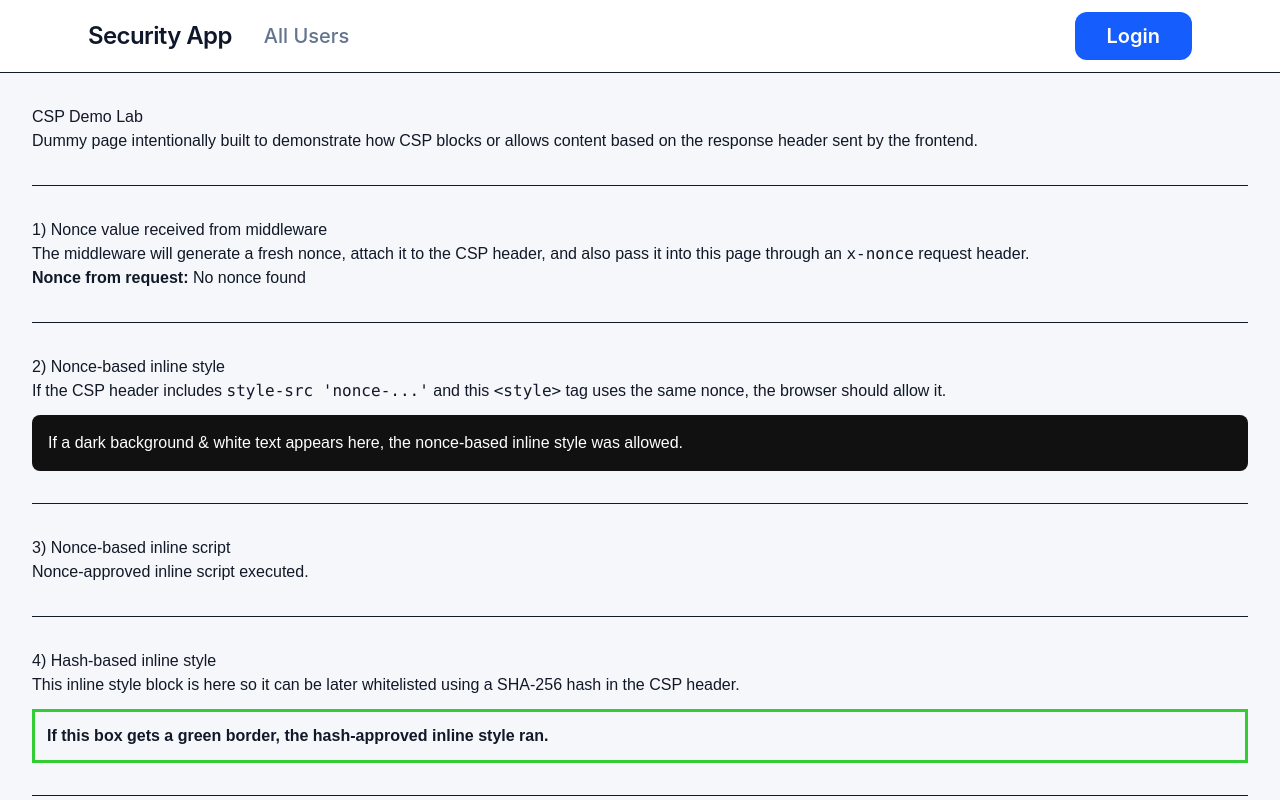
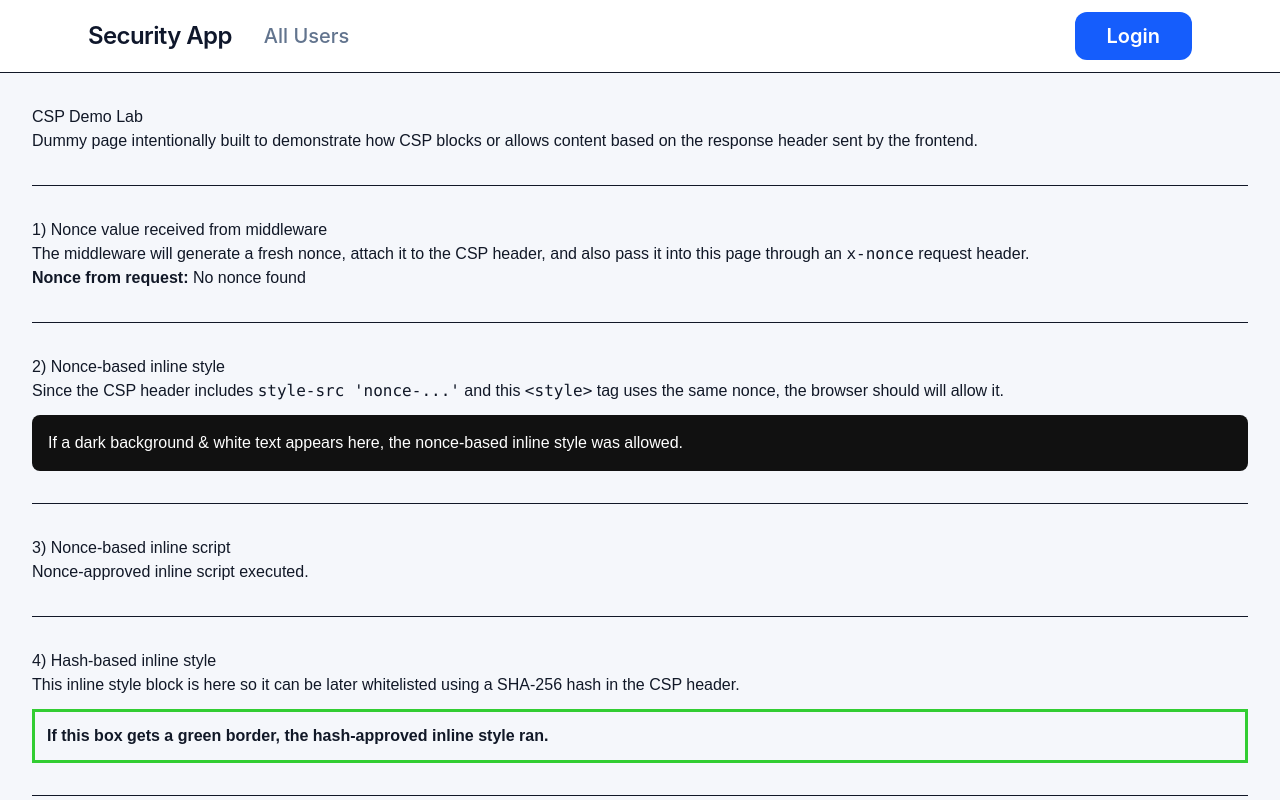
Before and after one commit to ZacIsrael/owasp-security-demo-api, a Next.js app in the folder frontend/: page /csp-demo in a window 1280 px wide. Shown: the top 800 px of the page. Built offline with nearby package versions, Linux system fonts and the light colour scheme; no server answers.

Commit message:
docs(csp-demo): clarify nonce-based style explanation

```diff
--- a/frontend/app/csp-demo/page.tsx
+++ b/frontend/app/csp-demo/page.tsx
@@ -54,9 +54,9 @@ export default async function CspDemoPage() {
 
         {/* Explain why this inline style should only run when nonce matches the CSP */}
         <p>
-          If the CSP header includes <code>style-src 'nonce-...'</code> and this{" "}
+          Since the CSP header includes <code>style-src 'nonce-...'</code> and this{" "}
           <code>{`<style>`}</code> tag uses the same nonce, the browser should
-          allow it.
+          will allow it.
         </p>
 
         {/* Inject inline CSS that will only be allowed if the nonce matches the CSP */}
```
